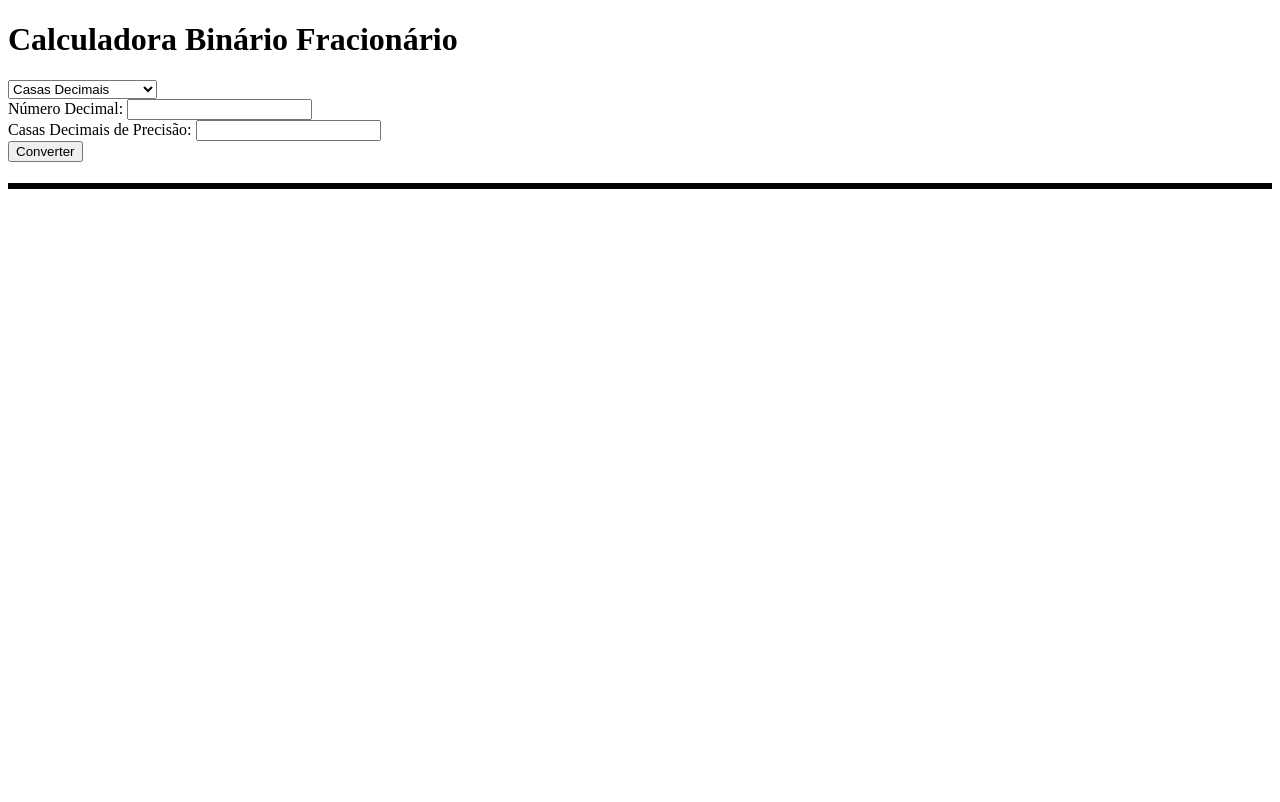
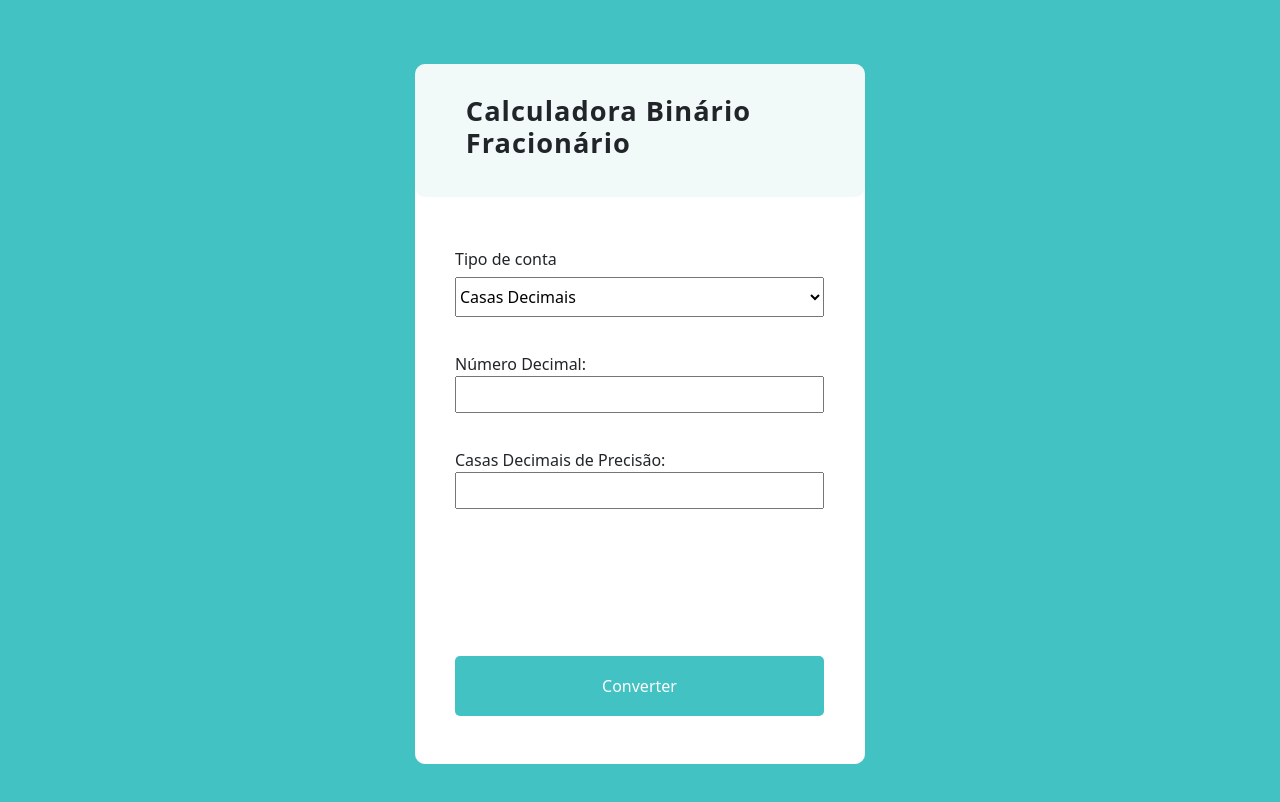
Before and after one commit to ulissesAlmeidaJr/orgComp-calc, a plain HTML site: page calculadora-binario-fracionario.html in a window 1280 px wide. Drawn offline with nearby package versions, Linux system fonts and the light colour scheme.

Commit message:
Melhoria no visual da calculadora

```diff
--- a/calculadora-binario-fracionario.html
+++ b/calculadora-binario-fracionario.html
@@ -5,35 +5,59 @@
     <meta charset="UTF-8">
     <meta http-equiv="X-UA-Compatible" content="IE=edge">
     <meta name="viewport" content="width=device-width, initial-scale=1.0">
+
+    <!--bootstrap-->
+    <link href="https://cdn.jsdelivr.net/npm/bootstrap@5.3.0-alpha1/dist/css/bootstrap.min.css" rel="stylesheet" integrity="sha384-GLhlTQ8iRABdZLl6O3oVMWSktQOp6b7In1Zl3/Jr59b6EGGoI1aFkw7cmDA6j6gD" crossorigin="anonymous">
+    <!--//-->
+    <!--Arquivo CSS-->
+    <link rel="stylesheet" href="style/style.css">
+    <!--//-->
+
+
     <title>Document</title>
     <script type='module' src="main.js"></script>
 
 </head>
 
 <body>
+
+    <header>
+        <div class="container-1">
+            <div class="top">
+                <div class="title">
                     <h1>Calculadora Binário Fracionário</h1>
+                </div>
+            </div>
 
-
+            <section>
+            <form action="" class="form">
+                <p>Tipo de conta</p>
+                <div class="input-1">
                     <select name="tipoPrecisao" id="selectPrec" size="1" onchange="mudarLabel();">
                         <option value="casas">Casas Decimais</option>
                         <option value="porcentagem">Porcentagem Mínima</option>
                     </select>
+                </div><!--Input-1 -->
 
-    <br>
+                <div class="input-2">
+                    <label for="deciInput">Número Decimal:</label>
+                    <input type="text" id="deciInput" required>
+                </div><!--Input-2 -->
 
-    <label for="deciInput">Número Decimal:</label>
-    <input type="text" id="deciInput">
-
-    <br>
-
+                <div class="input-2">
                     <label for="precision" id="labelPrec">Casas Decimais de Precisão: </label>
                     <input type="text" id="precision">
+                </div>
+                <br>
+                <div class="input-3">
+                    <input type="button" value="Converter" onclick="converterbtn();" required>
+                </div><!--Input-3-->
+            </form>
+        </div><!--Continer -->
+    </header>
 
-    <br>
 
-    <input type="button" value="Converter" onclick="converterbtn();">
 
-<h1 style="border-style: solid;;"></h1>
 </body>
 
 </html>
--- /dev/null
+++ b/style/style.css
@@ -0,0 +1,80 @@
+*{
+    margin: 0;
+    padding: 0;
+    box-sizing: border-box;
+}
+:root{
+    font-size: 16px;
+}
+body{
+    background-color:#42c2c2 ;
+}
+.container-1{
+    background-color: white;
+    border-radius: 10px;
+    max-width: 450px;
+    height: 700px;
+    margin: 5% auto;
+}
+h1{
+    margin-top: 2%;
+    margin-left: 7%;
+    margin-bottom: 15px;
+    font-size: 1.7em;
+    font-weight: 700;
+    letter-spacing: 1px;
+}
+
+.top{
+    display: flex;
+    justify-content: center;
+    align-items: center;
+}
+.title{
+    border-radius: 10px;
+    padding: 5%;
+    background-color: #d1eceb50;
+}
+
+.form{
+    margin-top: 50px;
+    margin-left: 40px;
+
+}
+.input-1{
+    display: flex;
+    margin-top: -10px;
+}
+
+.input-1 > select{
+    width: 90%;
+    height: 40px;
+}
+
+.input-2{
+    margin-top: 35px;
+}
+
+.input-2 > input{
+    width: 90%;
+    height: 37px;
+}
+
+.input-3{
+    position: relative;
+    margin-top: 30%;
+}
+.input-3 > input{
+    background-color: #42c2c2;
+    color: white;
+    border: none;
+    border-radius: 5px;
+    width: 90%;
+    height: 60px;
+
+}
+
+.input-3 > input:hover{
+    background-color: #55cccc;
+
+}
```
Lines whose indentation alone changed are shown as unchanged.
